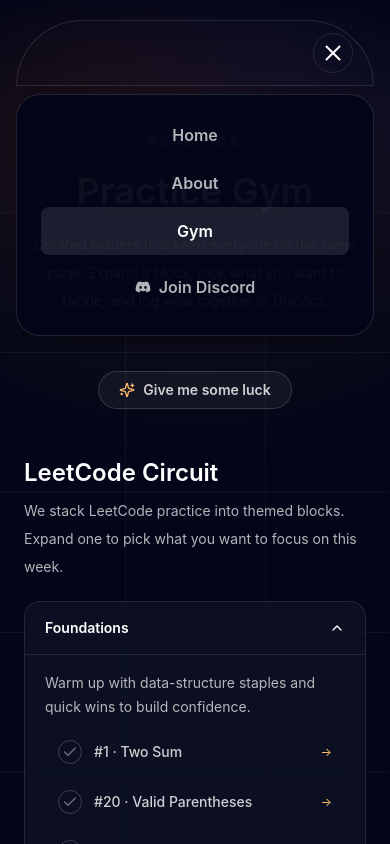
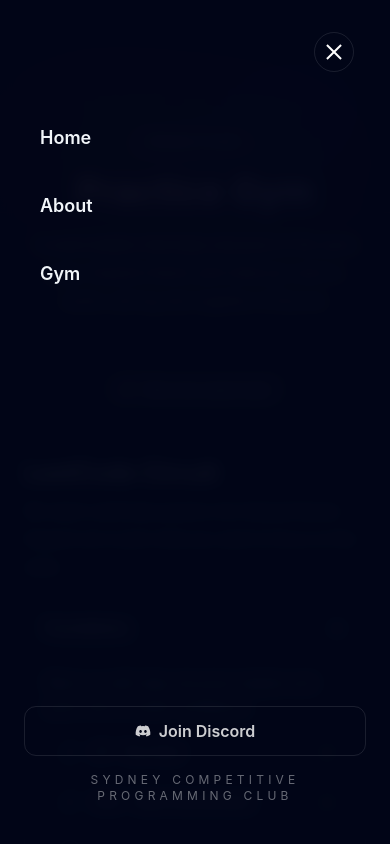
Before and after one commit to sydney-competitive-programming-club/website, a React (Vite) app: page /gym in a window 390 px wide. Both pictures are taken after a click on the button 333 px from the left and 53 px from the top of the page. Shown: the top 844 px of the page. Built offline with nearby package versions, Linux system fonts and the light colour scheme; a web font is replaced by a local one.

Commit message:
feat: Implement mobile navigation overflow handling and enhance styles

```diff
--- a/src/components/Header.tsx
+++ b/src/components/Header.tsx
@@ -62,23 +62,39 @@
     };
   }, []);
 
+  useEffect(() => {
+    if (typeof document === 'undefined') return;
+
+    const originalOverflow = document.body.style.overflow;
+    if (isMobileOpen) {
+      document.body.style.overflow = 'hidden';
+    } else {
+      document.body.style.overflow = originalOverflow;
+    }
+
+    return () => {
+      document.body.style.overflow = originalOverflow;
+    };
+  }, [isMobileOpen]);
+
   const headerShellClass = `pointer-events-none fixed inset-x-0 top-4 z-50 flex justify-center px-4 transition-transform duration-300 ${
     isScrolled ? 'translate-y-0' : 'translate-y-1'
   }`;
 
-  const pillClass = `flex w-full items-center justify-between gap-4 rounded-full border px-5 py-3 transition-all duration-300 ${
+  const pillClass = `flex w-full items-center justify-between gap-4 rounded-full px-5 py-3 transition-all duration-300 ${
     isScrolled
-      ? 'border-white/12 bg-slate-950/85 backdrop-blur-xl shadow-xl shadow-black/15'
-      : 'border-transparent bg-transparent'
+      ? 'md:border md:border-white/12 md:bg-slate-950/85 md:backdrop-blur-xl md:shadow-xl md:shadow-black/15'
+      : 'md:border md:border-transparent md:bg-transparent md:shadow-none'
   }`;
 
   return (
+    <>
       <header className={headerShellClass}>
         <div className="relative w-full max-w-5xl pointer-events-auto">
           <div
             className={`${pillClass} ${
               isMobileOpen
-              ? 'rounded-b-none border-white/12 bg-slate-950/90 backdrop-blur-xl shadow-xl shadow-black/20'
+                ? 'md:rounded-b-none md:border-white/12 md:bg-slate-950/90 md:backdrop-blur-xl md:shadow-xl md:shadow-black/20'
                 : ''
             }`}
           >
@@ -128,37 +144,42 @@
             </div>
           </div>
 
-        <div
-          className={`md:hidden absolute left-0 right-0 ${
-            isMobileOpen
-              ? 'pointer-events-auto translate-y-2 opacity-100'
-              : 'pointer-events-none -translate-y-1 opacity-0'
-          } transition-all duration-200 ease-out`}
-        >
-          <div className="rounded-3xl border border-white/12 bg-slate-950/95 px-6 pb-6 pt-4 shadow-lg shadow-black/25">
+        </div>
+      </header>
+
+      {isMobileOpen && (
+        <div className="fixed inset-0 z-40 flex flex-col justify-between bg-slate-950/95 px-6 pb-10 pt-28 backdrop-blur md:hidden">
+          <nav className="flex flex-col gap-4">
             {NAV_ITEMS.map((item) => (
               <NavLink
                 key={item.to}
                 to={item.to}
-                className={mobileButtonClass}
+                className={`${mobileButtonClass} text-lg`}
                 onClick={() => setIsMobileOpen(false)}
               >
                 {item.label}
               </NavLink>
             ))}
+          </nav>
+
+          <div className="flex flex-col gap-4">
             <a
               href="https://discord.gg/uhZbmVcpS7"
               target="_blank"
               rel="noopener noreferrer"
-              className="mt-2 flex items-center justify-center gap-2 rounded-lg px-4 py-3 text-base font-semibold text-white/70 transition-colors duration-200 hover:bg-white/5 hover:text-white"
+              className="flex items-center justify-center gap-2 rounded-xl border border-white/10 px-4 py-3 text-base font-semibold text-white/80 transition-colors duration-200 hover:border-white/30 hover:text-white"
+              onClick={() => setIsMobileOpen(false)}
             >
               <FaDiscord className="h-4 w-4" />
               Join Discord
             </a>
+            <p className="text-center text-xs uppercase tracking-[0.35em] text-white/40">
+              Sydney Competitive Programming Club
+            </p>
           </div>
         </div>
-      </div>
-    </header>
+      )}
+    </>
   );
 }
 
```
Lines whose indentation alone changed are shown as unchanged.
